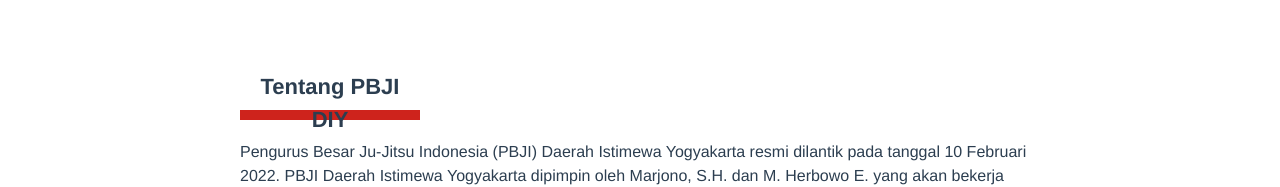
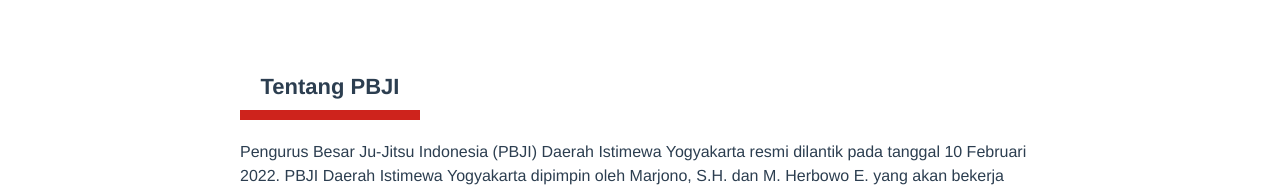
Before and after one commit to arifsetia-one/pbji, a Vue app: page /#/profile in a window 1280 px wide. Shown: the part 522-709 px from the top of the page. Built offline with nearby package versions, Linux system fonts and the light colour scheme.

Commit message:
update text feature/profile

```diff
--- a/src/views/ProfileView.vue
+++ b/src/views/ProfileView.vue
@@ -19,7 +19,7 @@
 
     <div id="about" class="">
         <div class="judul1">
-            <h3>Tentang PBJI DIY</h3>
+            <h3>Tentang PBJI</h3>
         </div>
         <div class="fill">
             <p>
@@ -182,39 +182,6 @@
     text-align: start;
     color: white;
 }
-
-/* .kotak {
-    width: 122px;
-    height: 400px;
-    background-color: #636262;
-    border-radius: 0px 20px 20px 0px;
-}
-.judul {
-    margin: auto 0px;
-}
-.judul p {
-    text-align: start;
-    font-size: 40px;
-    font-weight: bold;
-}
-.judul h5 {
-    margin-top: 20px;
-    font-style: italic;
-    text-align: start;
-    font-weight: bold;
-}
-.foto {
-    background-color: aqua;
-} */
-/* .fotojjs {
-    margin-left: -100px;
-    background-image: url(../assets/fotojjs-resize.jpg);
-    background-repeat: no-repeat;
-    background-position: right;
-    background-size: cover;
-    border-radius: 24px 0px 0px 24px;
-    background-position: 0px;
-} */
 </style>
 
 <script setup>
```
